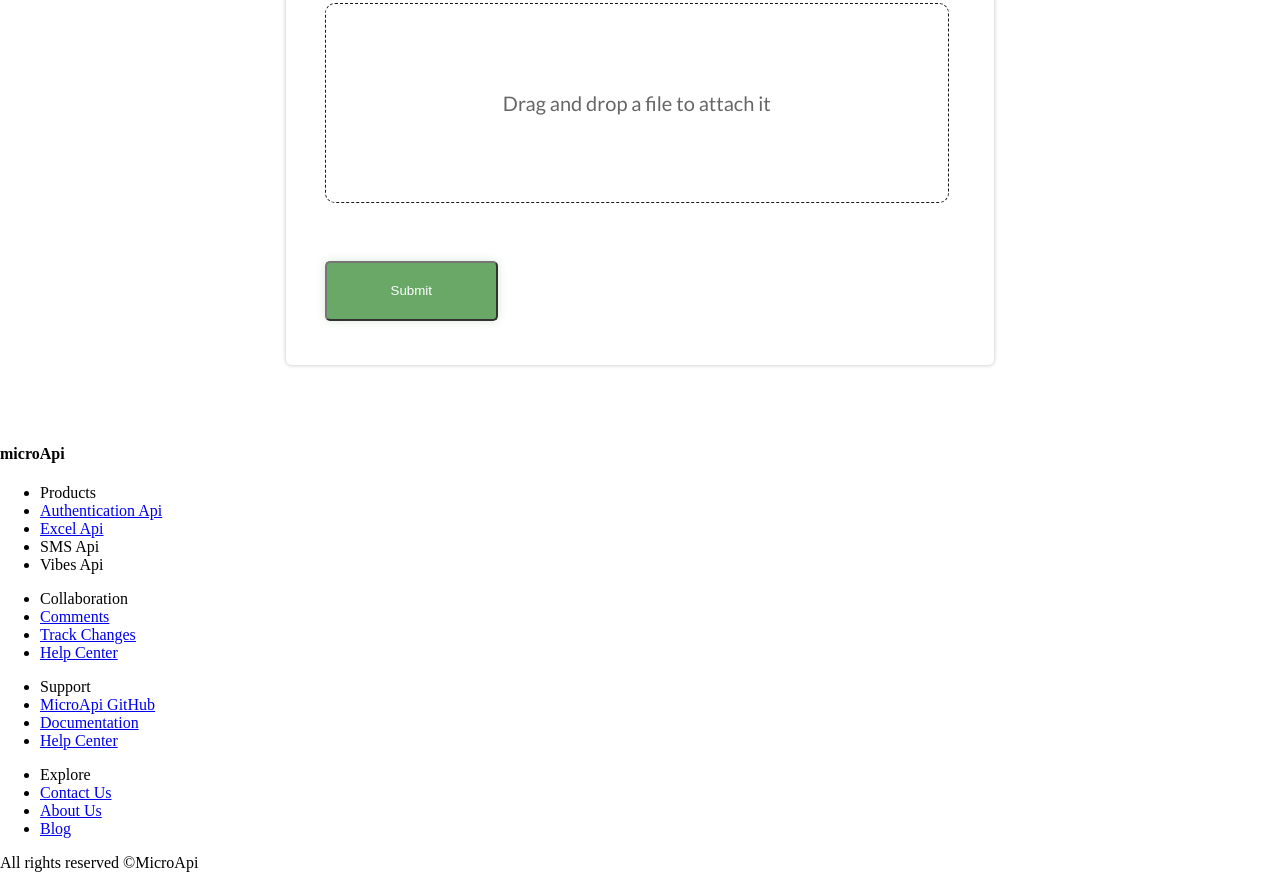
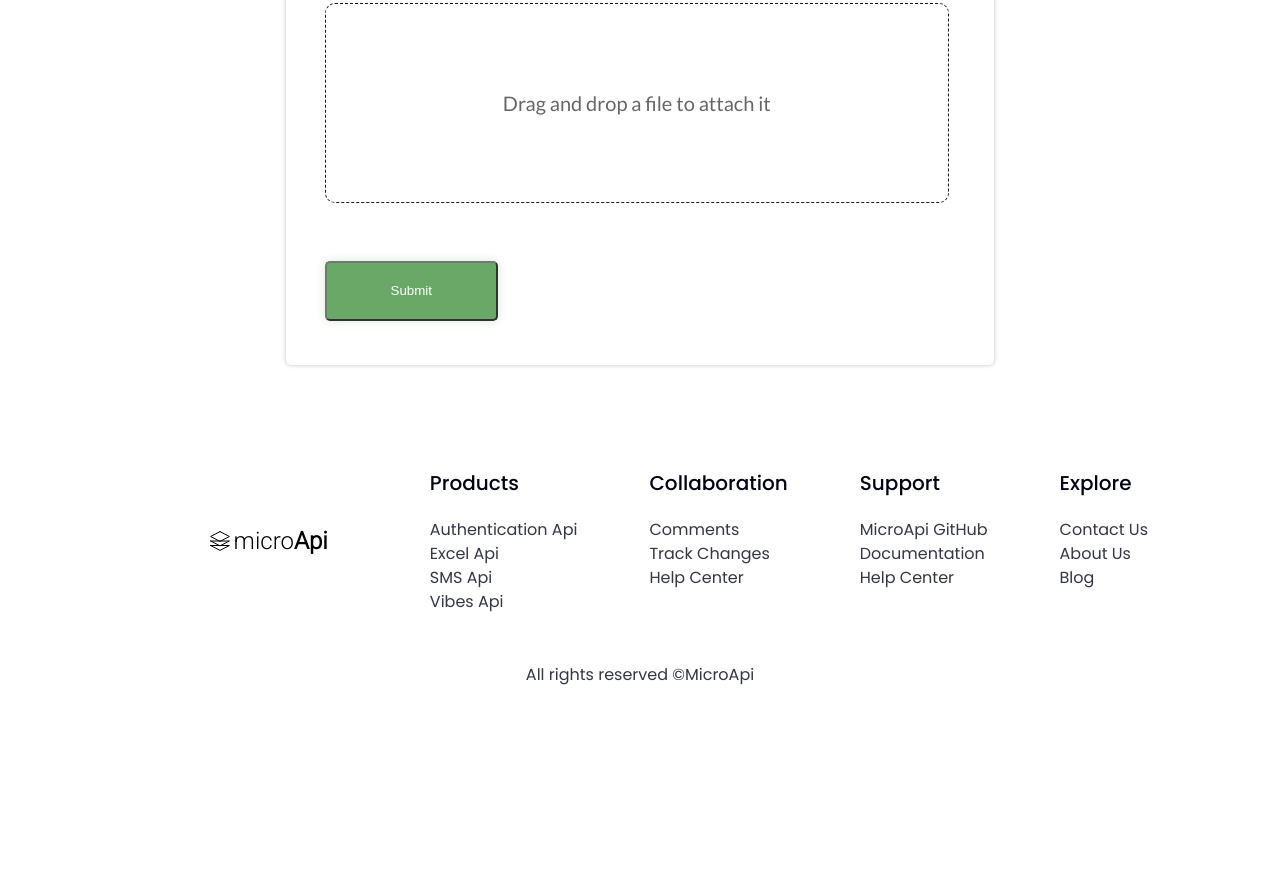
Before and after one commit to asta-otaku/MicroApi, a plain HTML site: page index.html in a window 1280 px wide. Shown: the part 1809-2681 px from the top of the page. After the commit the page ends 2496 px from the top, so only its background shows below. Drawn offline with Linux system fonts and the light colour scheme.

Commit message:
FInished

```diff
--- a/index.html
+++ b/index.html
@@ -118,19 +118,19 @@
         </section>
     <footer>
         <div class="footer-container">
-            <div>
-                <svg width="22" height="22" viewBox="0 0 22 22" fill="none" xmlns="http://www.w3.org/2000/svg">
-                    <path d="M1.625 15.5L11 20.375L20.375 15.5H1.625ZM1.625 11L11 15.875L20.375 11H1.625ZM11 1.625L1.625 6.5L11 11.375L20.375 6.5L11 1.625Z" stroke="white" stroke-width="1.5" stroke-linecap="round" stroke-linejoin="round"/>
+            <div class="main-header__logo">
+                <svg width="20" height="20" viewBox="0 0 20 20" fill="none" xmlns="http://www.w3.org/2000/svg">
+                    <path d="M0.625 14.5L10 19.375L19.375 14.5H0.625ZM0.625 10L10 14.875L19.375 10H0.625ZM10 0.625L0.625 5.5L10 10.375L19.375 5.5L10 0.625Z" stroke="black" stroke-linecap="round" stroke-linejoin="round"/>
                     </svg>
                 <h4>micro<span>Api</span></h4>
             </div>
-            <div>
+            <div class="footer-items">
                 <ul>
                     <li>Products</li>
                     <li><a href="#">Authentication Api</a></li>
                     <li><a href="#">Excel Api</a></li>
-                    <li><a href="#"></a>SMS Api</li>
-                    <li><a href="#"></a>Vibes Api</li>
+                    <li><a href="#">SMS Api</a></li>
+                    <li><a href="#">Vibes Api</a></li>
                 </ul>
                 <ul>
                     <li>Collaboration</li>
@@ -152,7 +152,7 @@
                 </ul>
             </div>
         </div>
-        <div>All rights reserved &copy;MicroApi</div>
+        <div class="copyright">All rights reserved &copy;MicroApi</div>
     </footer>
     </main>
 </body>
--- a/styles.css
+++ b/styles.css
@@ -255,4 +255,45 @@ form button {
 
 /* Footer section */
 
-.footer-container
+.footer-container {
+    display: flex;
+    padding: 3.4rem 6.25rem 0.25rem 6.6rem;
+    justify-content: space-between;
+}
+
+.footer-items {
+    display: flex;
+}
+
+.footer-items ul {
+    margin-right: 2rem;
+    list-style: none;
+}
+
+.footer-items li:first-of-type {
+    padding-bottom: 1.25rem;
+    font-family: 'Poppins';
+    font-weight: 500;
+    font-size: 20px;
+    line-height: 30px;
+    color: #010216;
+    }
+
+.footer-items a {
+    text-decoration: none;
+    font-family: 'Poppins';
+    font-weight: 400;
+    font-size: 16px;
+    line-height: 24px;
+    color: rgba(1, 2, 22, 0.8);
+}
+
+.copyright {
+    text-align: center;
+    margin-top: 1.8rem;
+    font-family: 'Poppins';
+    font-weight: 400;
+    font-size: 16px;
+    line-height: 24px;
+    color: rgba(1, 2, 22, 0.8);
+}
```
